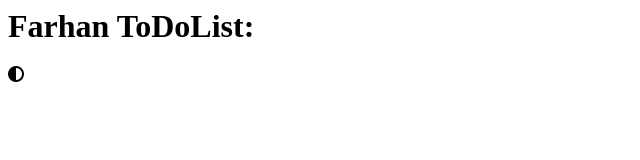
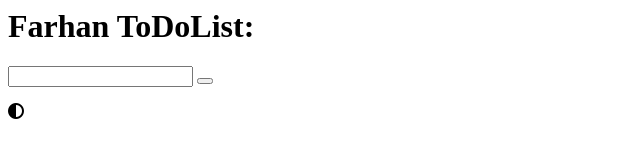
Before and after one commit to fb0801/beginner-vanilla-js-project, a plain HTML site: page ToDoList/index.html in a window 1280 px wide. Shown: the whole page, without its empty margins (0-640 px from the left). Drawn offline with Linux system fonts and the light colour scheme.

Commit message:
Add files via upload

```diff
--- a/ToDoList/index.html
+++ b/ToDoList/index.html
@@ -14,7 +14,11 @@
     <h1> Farhan ToDoList:</h1>
 </header>
     <form>
-
+        <input type="text" class="todo-input">
+        <button class="todo-button" type="submit">
+            <i></i>
+        </button>
+    </form>
 
 
     <i class="fas fa-adjust"></i>
```
